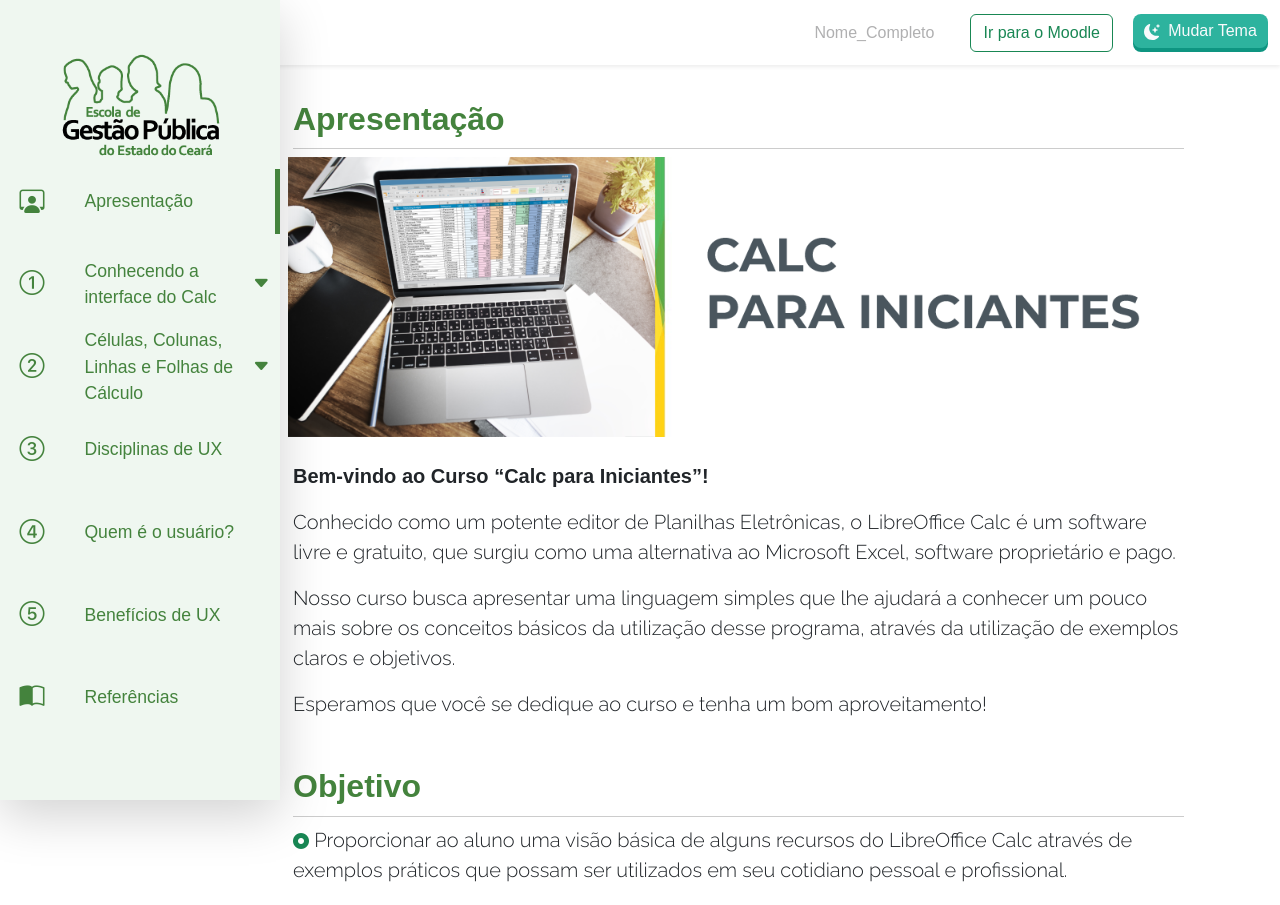
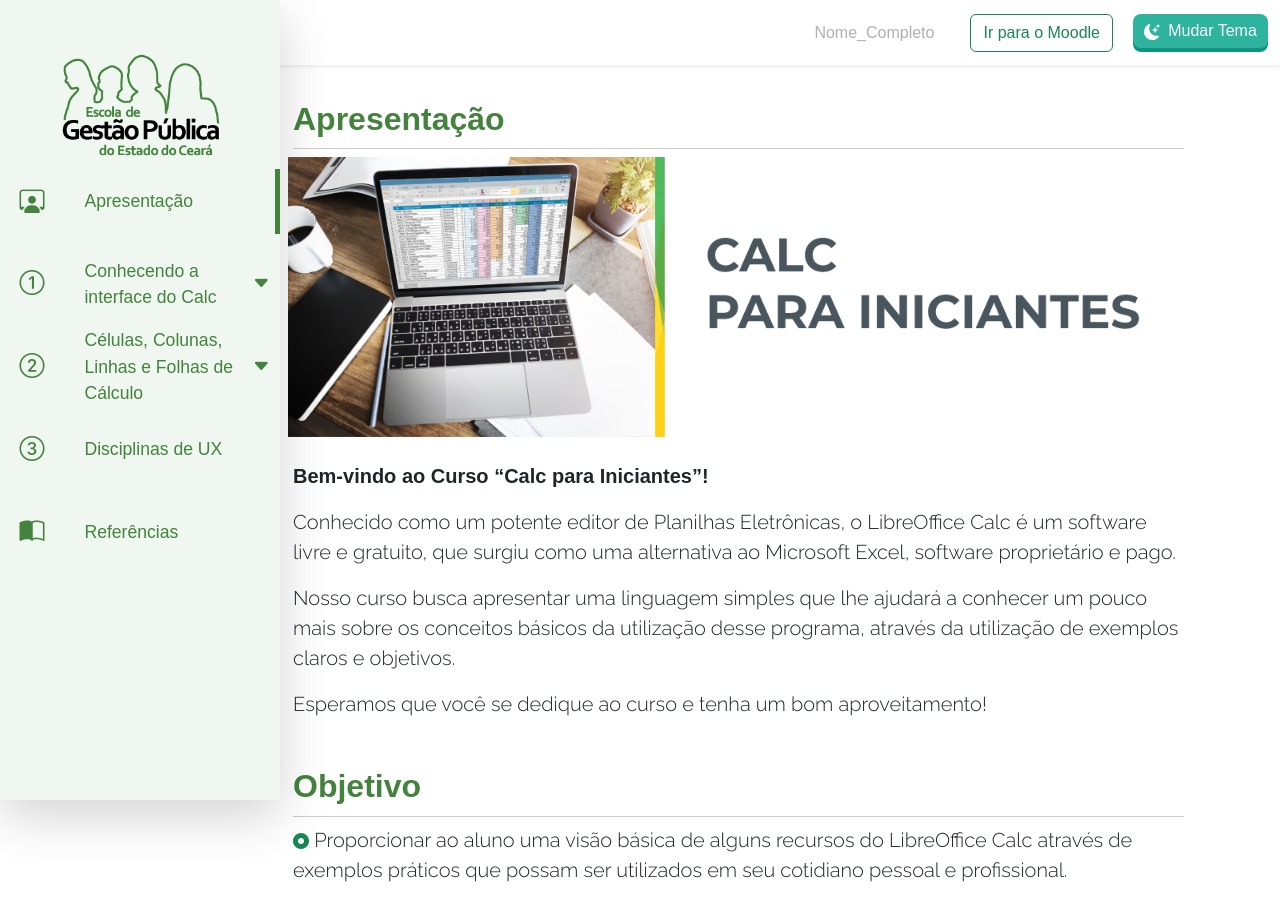
Before and after one commit to jayronpf/CALC-PARA-INICIANTES-EGP, a PHP site: page /index.php in a window 1280 px wide. Shown: the top 905 px of the page. Run offline with PHP 8.4, Linux system fonts and the light colour scheme.

Commit message:
excluindo alguns topicos do menu

```diff
--- a/modulo01/layout/menu.php
+++ b/modulo01/layout/menu.php
@@ -76,20 +76,6 @@
         </li>
 
         <li class="menu">
-            <a href="topico04.php">
-                <span class="icon"><i class="bi bi-4-circle"></i></span>
-                <span class="txt">Quem é o usuário?</span>
-            </a>
-        </li>
-
-        <li class="menu">
-            <a href="topico05.php">
-                <span class="icon"><i class="bi bi-5-circle"></i></span>
-                <span class="txt">Benefícios de UX</span>
-            </a>
-        </li>
-
-        <li class="menu">
             <a href="referencias.php">
                 <span class="icon"><i class="bi bi-book-half"></i></span>
                 <span class="txt">Referências</span>
```
